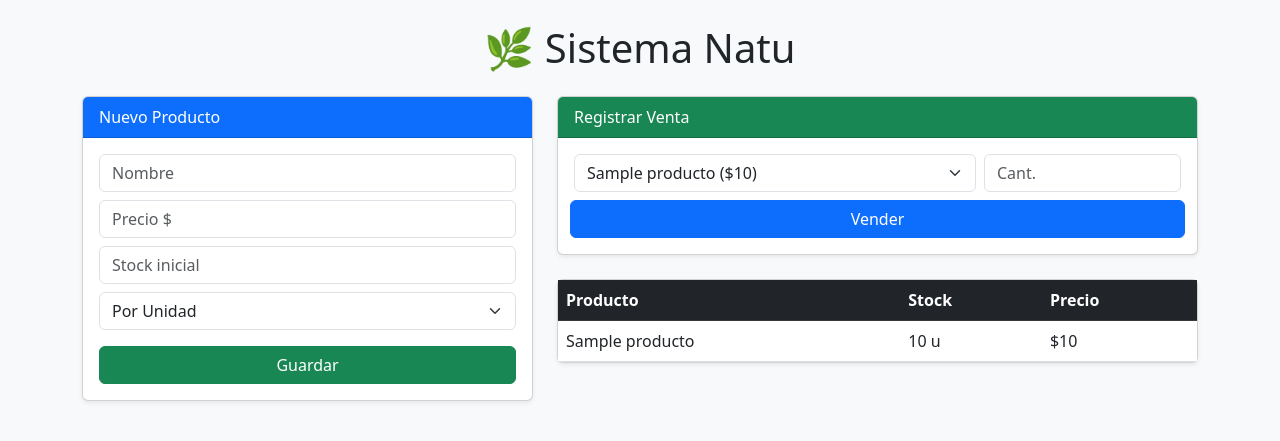
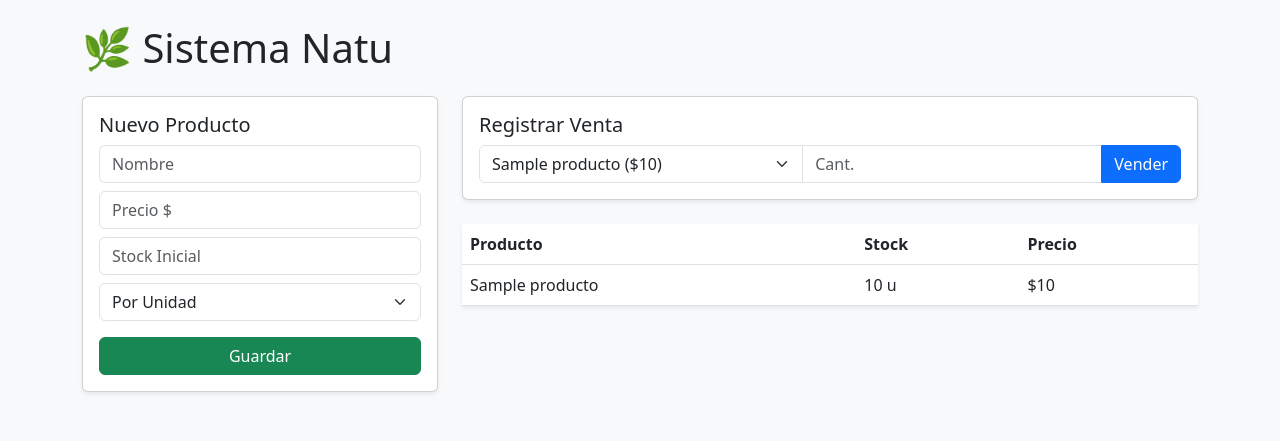
Before and after one commit to Samir1111111/natu, a Flask app: page / in a window 1280 px wide. Shown: the top 441 px of the page. Run offline with Flask 3, Linux system fonts and the light colour scheme; a database or web service that is not in the repository returns one stand-in record (values such as "Sample title"); some libraries are stand-ins or nearby versions.

Commit message:
Refactor product form and sales section layout

```diff
--- a/templates/index.html
+++ b/templates/index.html
@@ -7,57 +7,36 @@
 </head>
 <body class="bg-light">
     <div class="container mt-4">
-        <h1 class="text-center mb-4">🌿 Sistema Natu</h1>
-
+        <h1 class="mb-4">🌿 Sistema Natu</h1>
         <div class="row">
-            <div class="col-md-5">
-                <div class="card shadow-sm mb-4">
-                    <div class="card-header bg-primary text-white">Nuevo Producto</div>
-                    <div class="card-body">
-                        <form action="/agregar_producto" method="POST">
+            <div class="col-md-4">
+                <form action="/agregar_producto" method="POST" class="card p-3 shadow-sm">
+                    <h5>Nuevo Producto</h5>
                     <input type="text" name="nombre" class="form-control mb-2" placeholder="Nombre" required>
                     <input type="number" step="0.01" name="precio" class="form-control mb-2" placeholder="Precio $" required>
-                            <input type="number" step="0.01" name="stock" class="form-control mb-2" placeholder="Stock inicial" required>
+                    <input type="number" step="0.01" name="stock" class="form-control mb-2" placeholder="Stock Inicial" required>
                     <select name="es_unidad" class="form-select mb-3">
                         <option value="true">Por Unidad</option>
                         <option value="false">Por Peso (Kg)</option>
                     </select>
-                            <button class="btn btn-success w-100">Guardar</button>
+                    <button class="btn btn-success">Guardar</button>
                 </form>
             </div>
-                </div>
-            </div>
-
-            <div class="col-md-7">
-                <div class="card shadow-sm mb-4">
-                    <div class="card-header bg-success text-white">Registrar Venta</div>
-                    <div class="card-body">
-                        <form action="/venta" method="POST" class="row g-2">
-                            <div class="col-8">
-                                <select name="producto_id" class="form-select" required>
+            <div class="col-md-8">
+                <form action="/venta" method="POST" class="card p-3 shadow-sm mb-4">
+                    <h5>Registrar Venta</h5>
+                    <div class="input-group">
+                        <select name="producto_id" class="form-select">
                             {% for p in productos %}
                             <option value="{{ p.id }}">{{ p.nombre }} (${{ p.precio_unitario }})</option>
                             {% endfor %}
                         </select>
+                        <input type="number" step="0.01" name="cantidad" class="form-control" placeholder="Cant.">
+                        <button class="btn btn-primary">Vender</button>
                     </div>
-                            <div class="col-4">
-                                <input type="number" step="0.01" name="cantidad" class="form-control" placeholder="Cant." required>
-                            </div>
-                            <button class="btn btn-primary mt-2">Vender</button>
                 </form>
-                    </div>
-                </div>
-
-                <div class="card shadow-sm">
-                    <div class="table-responsive">
-                        <table class="table table-hover mb-0">
-                            <thead class="table-dark">
-                                <tr>
-                                    <th>Producto</th>
-                                    <th>Stock</th>
-                                    <th>Precio</th>
-                                </tr>
-                            </thead>
+                <table class="table table-white shadow-sm">
+                    <thead><tr><th>Producto</th><th>Stock</th><th>Precio</th></tr></thead>
                     <tbody>
                         {% for p in productos %}
                         <tr>
@@ -71,7 +50,5 @@
             </div>
         </div>
     </div>
-        </div>
-    </div>
 </body>
 </html>
```
Lines whose indentation alone changed are shown as unchanged.
